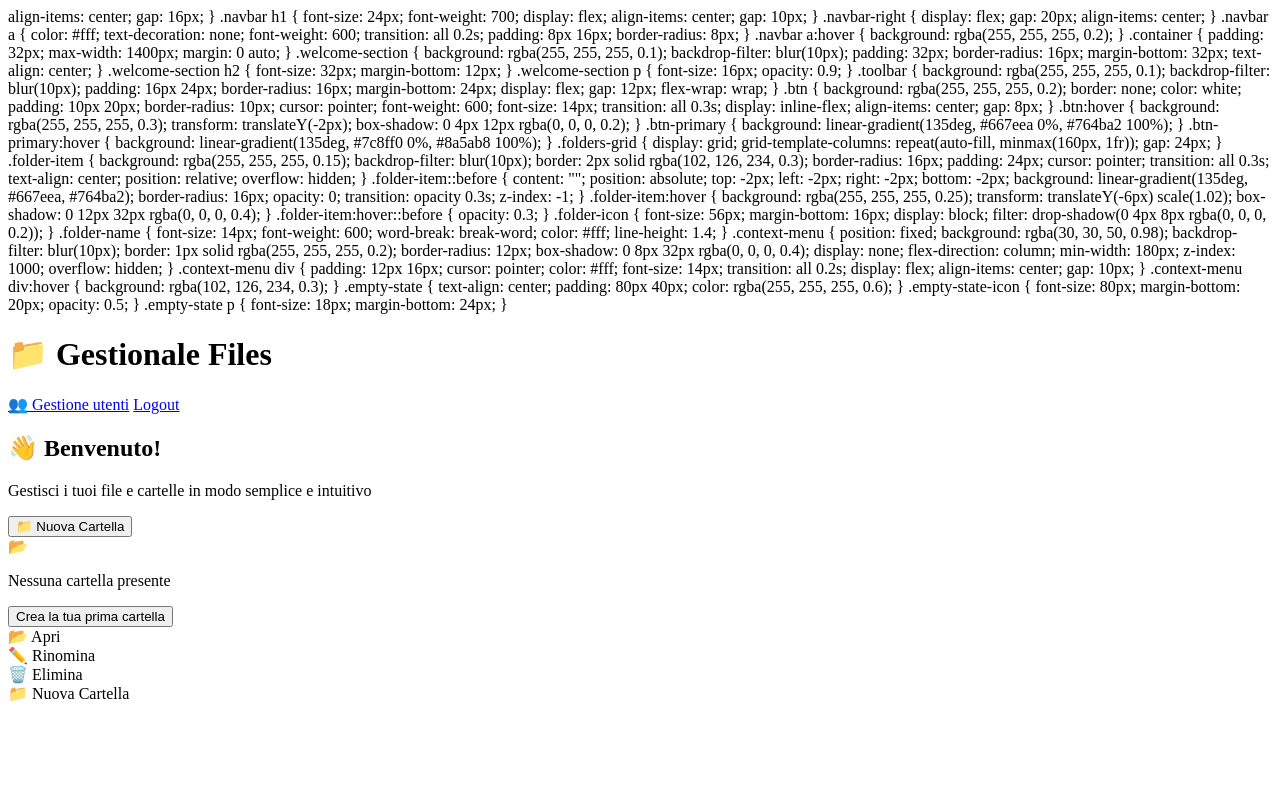
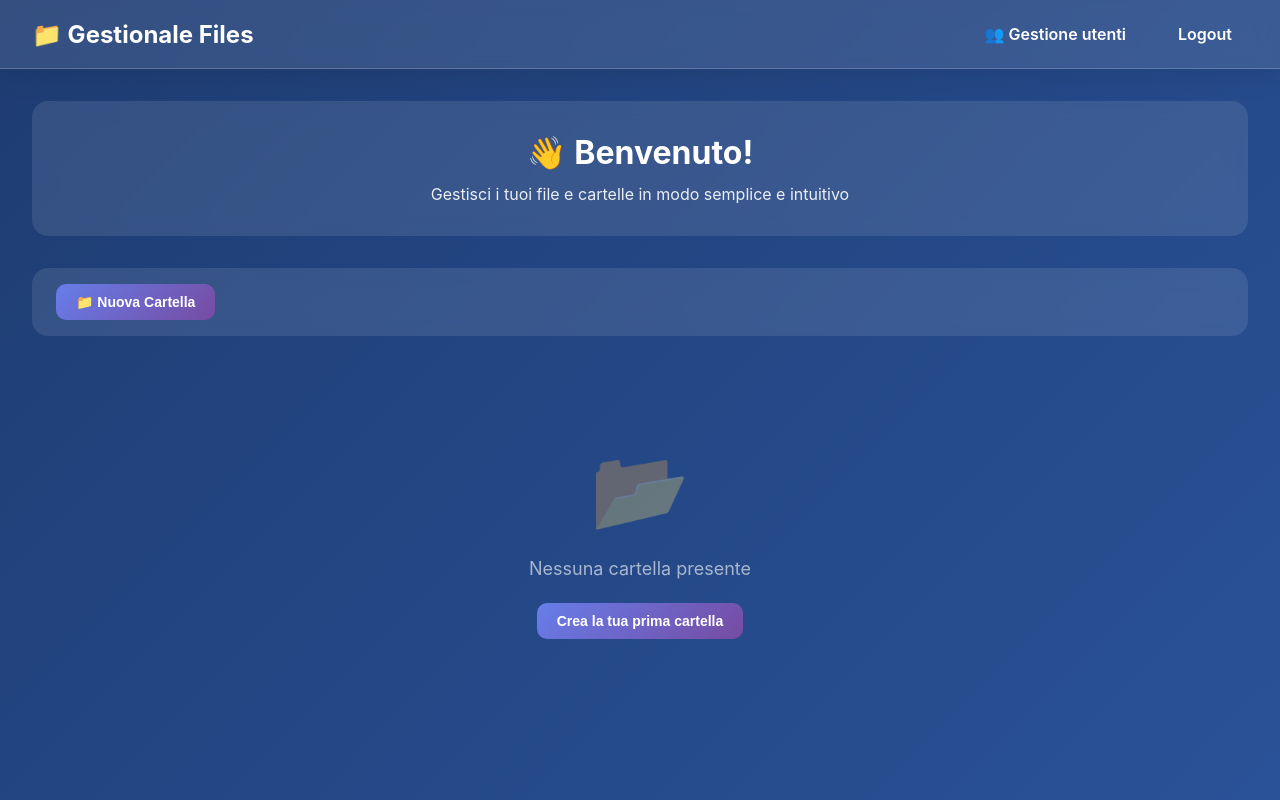
Before and after one commit to 7paris/progetto-gestionale, a Flask app: page /files in a window 1280 px wide. Run offline with Flask 3, Linux system fonts and the light colour scheme; a user stored in the database is signed in.

Commit message:
Modificato index

```diff
--- a/templates/index.html
+++ b/templates/index.html
@@ -1,4 +1,38 @@
-align-items: center;
+<!DOCTYPE html>
+<html lang="it">
+  <head>
+    <meta charset="UTF-8" />
+    <meta name="viewport" content="width=device-width, initial-scale=1.0" />
+    <title>Gestionale - Home</title>
+    <style>
+      * {
+        box-sizing: border-box;
+        margin: 0;
+        padding: 0;
+      }
+
+      body {
+        font-family: -apple-system, BlinkMacSystemFont, "Segoe UI", Roboto,
+          sans-serif;
+        background: linear-gradient(135deg, #1e3c72 0%, #2a5298 100%);
+        min-height: 100vh;
+        color: #fff;
+      }
+
+      .navbar {
+        background: rgba(255, 255, 255, 0.1);
+        backdrop-filter: blur(10px);
+        padding: 16px 32px;
+        display: flex;
+        justify-content: space-between;
+        align-items: center;
+        border-bottom: 1px solid rgba(255, 255, 255, 0.2);
+        box-shadow: 0 4px 30px rgba(0, 0, 0, 0.1);
+      }
+
+      .navbar-left {
+        display: flex;
+        align-items: center;
         gap: 16px;
       }
 
@@ -266,10 +300,12 @@ align-items: center;
     {% endif %}
 
     <script>
-      const isAdmin = document.body.getAttribute('data-admin') === 'True';
+      const isAdmin = document.body.getAttribute("data-admin") === "True";
       const foldersGrid = document.getElementById("folders-grid");
       const contextMenu = document.getElementById("context-menu");
-      const contextMenuEmpty = isAdmin ? document.getElementById("context-menu-empty") : null;
+      const contextMenuEmpty = isAdmin
+        ? document.getElementById("context-menu-empty")
+        : null;
       let selectedFolder = null;
 
       // CREA CARTELLA - senza popup
@@ -326,7 +362,11 @@ align-items: center;
           contextMenu.style.top = e.pageY + "px";
           contextMenu.style.left = e.pageX + "px";
           contextMenu.style.display = "flex";
-        } else if (isAdmin && contextMenuEmpty && e.target.closest(".container")) {
+        } else if (
+          isAdmin &&
+          contextMenuEmpty &&
+          e.target.closest(".container")
+        ) {
           contextMenuEmpty.style.top = e.pageY + "px";
           contextMenuEmpty.style.left = e.pageX + "px";
           contextMenuEmpty.style.display = "flex";
```
